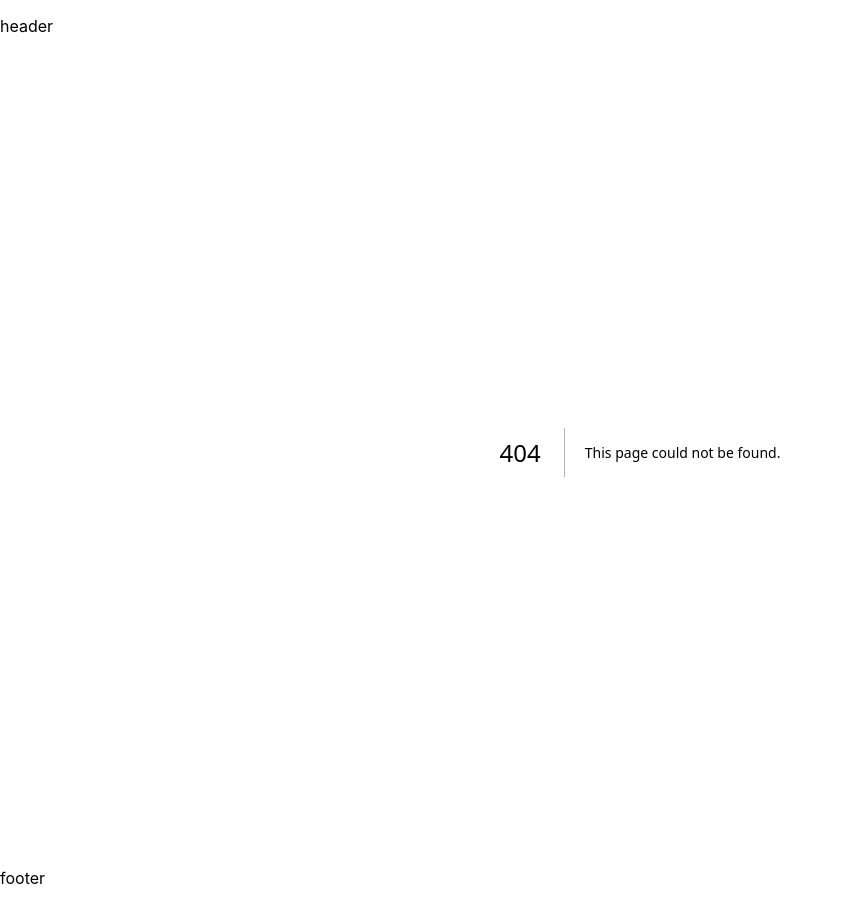
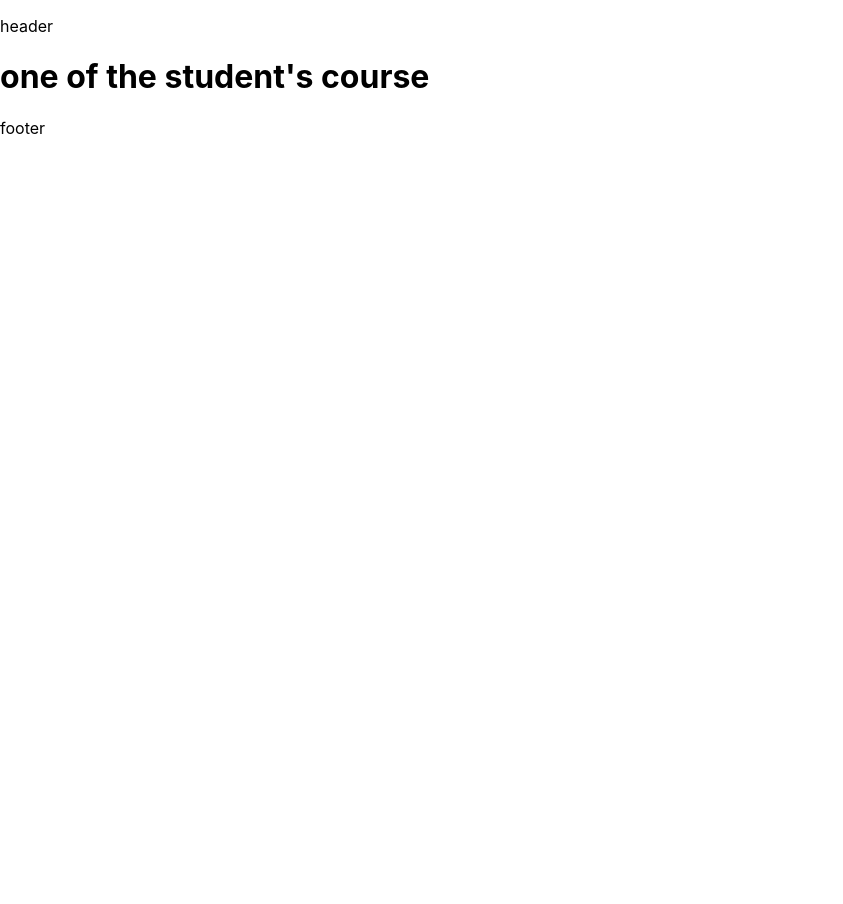
Before and after one commit to GhMamadreza84/next-pages-route, a Next.js app: page /students/1/courses/1 in a window 1280 px wide. Before the commit this address had no page. Shown: the whole page, without its empty margins (0-843 px from the left). After the commit the page ends 800 px from the top, so only its background shows below. Built offline with nearby package versions, Linux system fonts and the light colour scheme.

Commit message:
i create a courseId file in courses folder for show course of student

```diff
--- /dev/null
+++ b/pages/students/[studentId]/courses/[courseId].js
@@ -0,0 +1,5 @@
+const Course = () => {
+  return <h1>one of the student's course</h1>;
+};
+
+export default Course;
```
